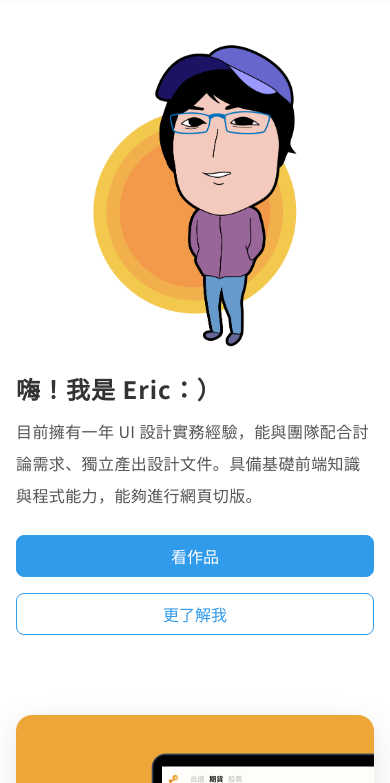
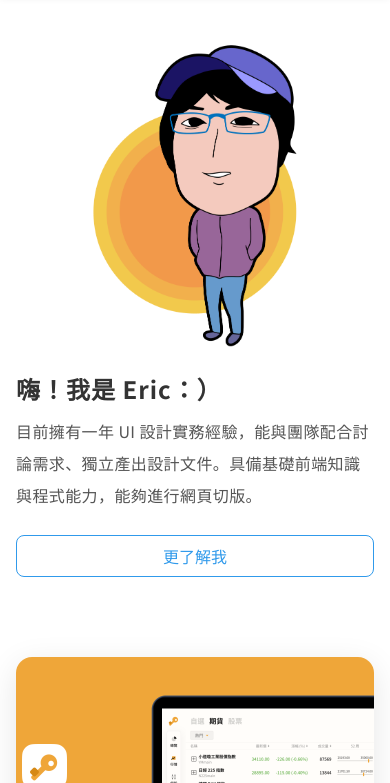
Before and after one commit to dsa7779/dsa7779.github.io, a plain HTML site: page index.html in a window 390 px wide. Shown: the part 61-844 px from the top of the page. Drawn offline with nearby package versions, Linux system fonts and the light colour scheme.

Commit message:
remove primary btn

```diff
--- a/index.html
+++ b/index.html
@@ -60,9 +60,9 @@
           設計實務經驗，能與團隊配合討論需求、獨立產出設計文件。具備基礎前端知識與程式能力，能夠進行網頁切版。
         </p>
         <div class="btns">
-          <button class="btn primary" type="button">
+          <!-- <button class="btn primary" type="button">
             看作品
-          </button>
+          </button> -->
           <a href="about.html" class="btn secondary" role="button">
             更了解我
           </a>
--- a/style.css
+++ b/style.css
@@ -365,7 +365,6 @@ a:hover {
   background-color: #fff;
   border-color: #309aeb;
   color: #309aeb;
-  margin-left: 16px;
 }
 @media (max-width: 991.98px) {
   .container-lg,
@@ -431,6 +430,7 @@ a:hover {
   }
   .container-lg.cover.noreverse {
     flex-direction: column;
+    padding-top: 80px;
   }
   .container-lg.project {
     padding-bottom: 20px;
@@ -506,10 +506,6 @@ a:hover {
     display: flex;
     flex-direction: column;
   }
-  .btn.secondary {
-    margin-left: 0px;
-    margin-top: 16px;
-  }
   /* footer */
   .e-mail {
     margin-bottom: 16px;
```
